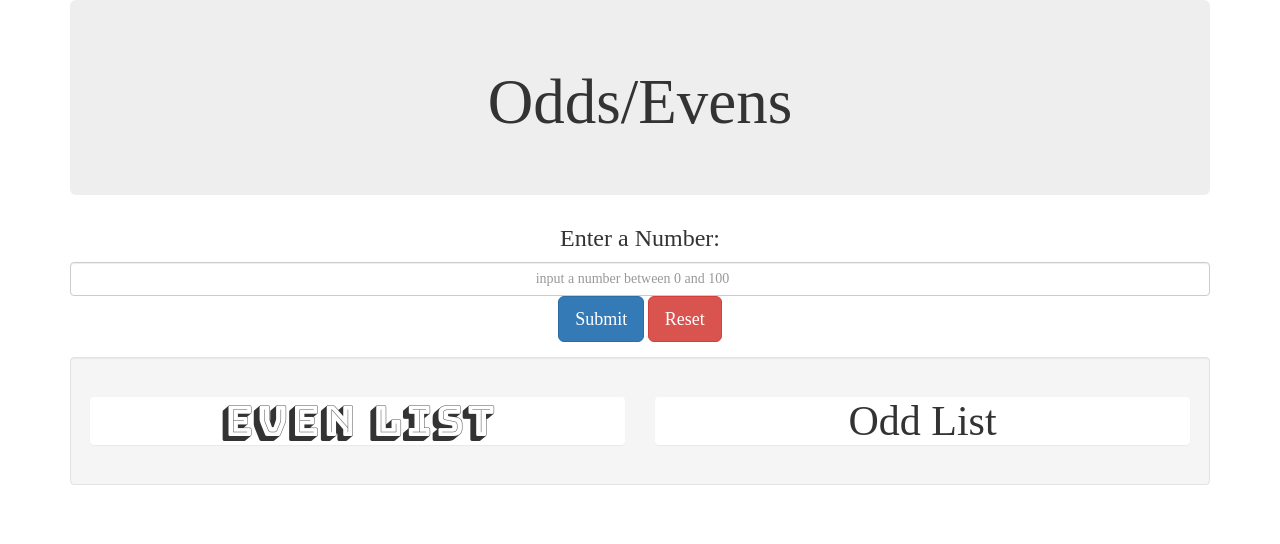
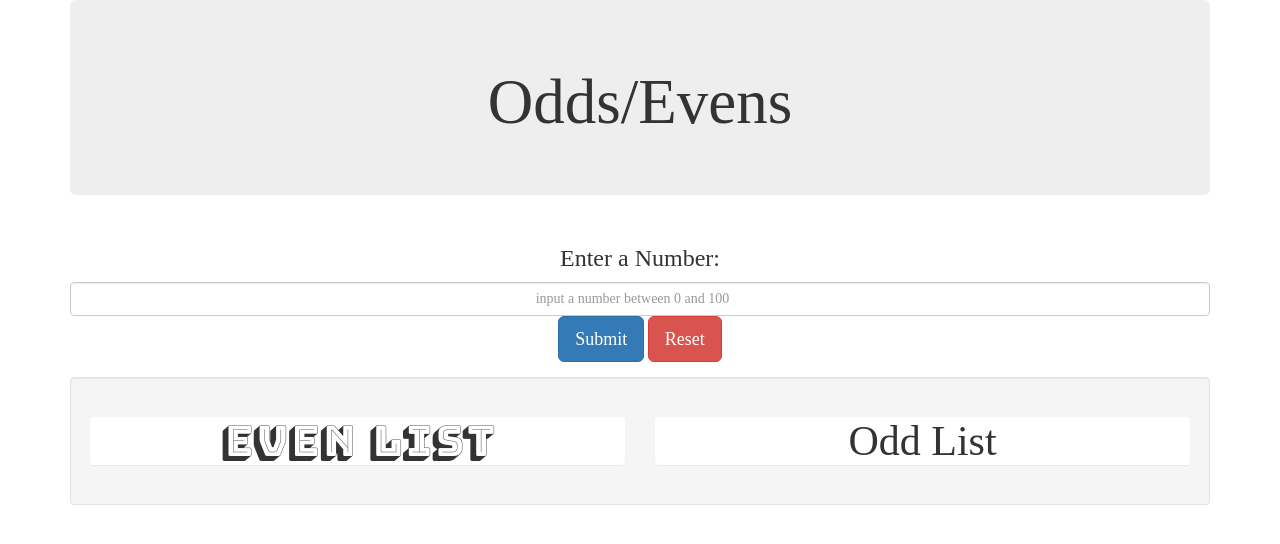
Before and after one commit to Stephanie-Spears/oddsEvens, a plain HTML site: page index.html in a window 1280 px wide. Drawn offline with Linux system fonts and the light colour scheme; a web font is replaced by a local one.

Commit message:
final style changes

```diff
--- a/css/styles.css
+++ b/css/styles.css
@@ -1,6 +1,10 @@
 * {
   list-style: none;
   text-align: center;
+}
+
+.section, .jumbotron {
+
   font-family: Fredericka the Great;
 }
 
@@ -15,13 +19,11 @@
 }
 
 #evensList {
-
   font-family: Bungee Shade;
   font-size: 2em;
 }
 
 #oddsList {
-
   font-family: Henny Penny;
   font-size: 2em;
 }
--- a/index.html
+++ b/index.html
@@ -17,6 +17,8 @@
         <h1>Odds/Evens</h1>
       </div>
       <div class="section">
+        <div class="row">
+          <div class="col-xs-12 col-sm-12 col-md-12">
             <form>
               <h3>Enter a Number:</h3>
               <div class="form-group" id="input-form">
@@ -25,6 +27,11 @@
                 <button id="reset" class="btn btn-lg btn-danger" type="reset" name="button">Reset</button>
               </div>
             </form>
+
+          </div>
+        </div>
+      </div>
+      <div class="section">
         <div class="results well">
           <div class="row">
             <div class="col-xs-6 col-sm-6 col-md-6">
```
Lines whose indentation alone changed are shown as unchanged.
